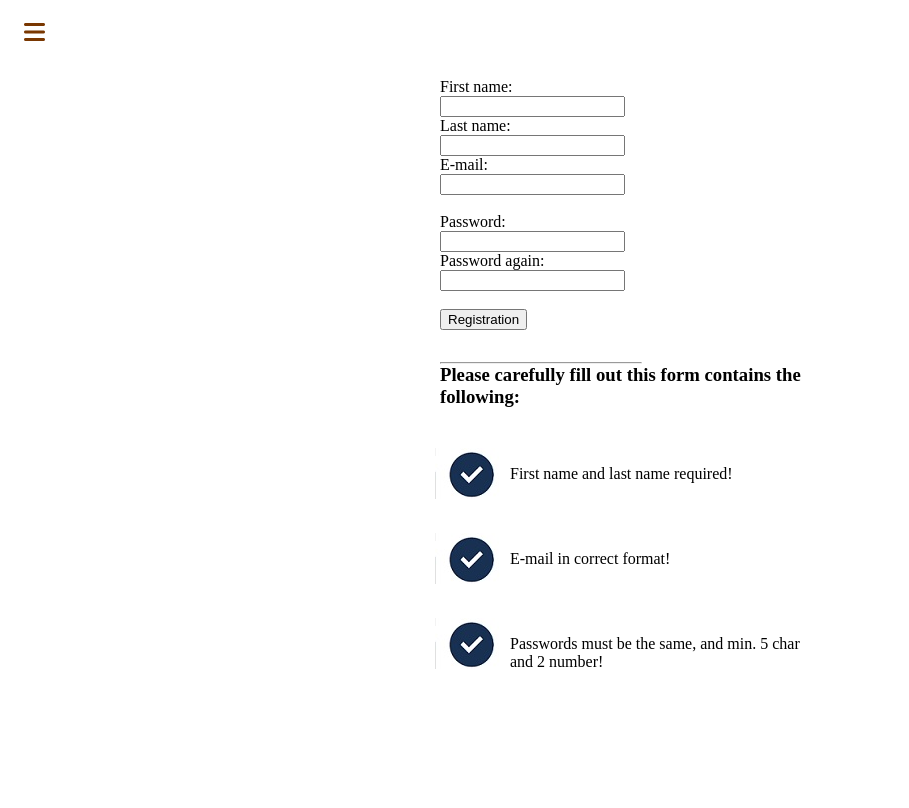
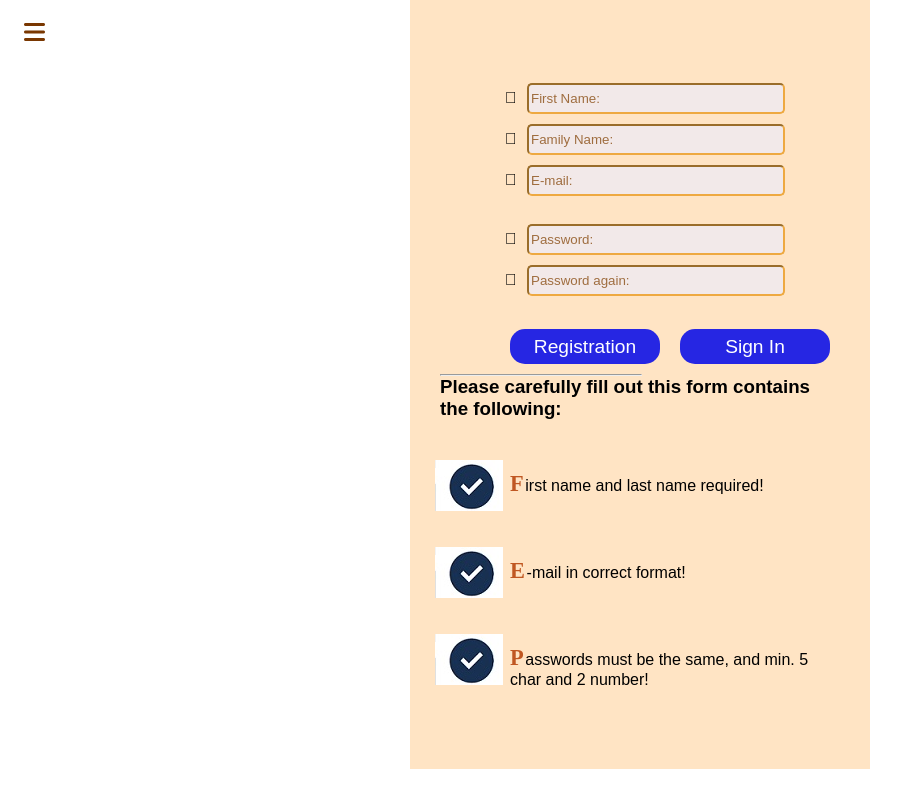
Before and after one commit to kulta1990/Webshop, an Angular app: page /registration in a window 1280 px wide. Shown: the top 808 px of the page, without its empty margins (0-909 px from the left). Built offline with nearby package versions, Linux system fonts and the light colour scheme.

Commit message:
registration form fontstyle

```diff
--- a/src/app/registration/registration.component.css
+++ b/src/app/registration/registration.component.css
@@ -1,24 +1,82 @@
+* {
+    font-family: sans-serif;
+
+}
+
+input {
+    margin: 5px;
+    width: 250px;
+    height: 25px;
+    border-radius: 5px;
+    border-color: rgb(238, 169, 65);
+    background-color: rgb(242, 233, 233);
+
+
+}
+
+input:focus {
+    width: 260px;
+    height: 30px;
+}
+
+input::placeholder {
+    color: rgb(159, 109, 63);
+}
+i{
+    margin: 5px;
+}
 li {
     list-style-image: url('../../assets/listStyleType.jpg');
     margin: 30px;
+
 }
+#btnReg, #btnSign{
+    width: 150px;
+    margin: 10px;
+    border-radius: 15px;
+    background-color: rgb(38, 38, 227);
+    height: 35px;
+    color: white;
+    border-style: none;
+    font-size: 1.2rem;
+
+}
+#btnReg:hover , #btnSign:hover{
+    opacity: 0.8;
+    background-color: rgb(63, 61, 61);
+    width: 165px;
+}
+
+li::first-letter {
+    color: rgba(185, 71, 15, 0.893);
+    font-size: 1.4rem;
+    font-weight: 700;
+    font-family: 'Times New Roman', Times, serif;
+    letter-spacing: 1.2pt;
+}
+
 span {
-    top:-20px; position:relative;
- }
+    top: -20px;
+    position: relative;
+
+}
 
 ul {
     margin-top: 40px;
+
 }
 
 .holder {
     max-width: 400px;
     margin: auto;
     padding: 30px;
+    height: fit-content;
+    background-color: bisque;
 }
 
 .form {
     margin-top: 3rem;
-    margin-bottom: 2rem;
+    padding-left: 60px;
 }
 
 hr {
--- a/src/app/registration/registration.component.html
+++ b/src/app/registration/registration.component.html
@@ -1,28 +1,29 @@
 <div class="holder">
     <form class="form" action="registration.php" method="post">
-        <label for="Fname">First name:</label><br>
-        <input type="text" name="Fname" id="Fname"><br>
-        <label for="Lname">Last name:</label><br>
-        <input type="text" name="Lname" id="Lname"><br>
-        <label for="email">E-mail:</label><br>
-        <input type="email" name="email" id="email"><br><br>
-        <label for="password">Password:</label><br>
-        <input type="password" name="password" id="password"><br>
-        <label for="password_again">Password again:</label><br>
-        <input type="password" name="password_again" id="password_again"><br><br>
-        <input type="submit" value="Registration">
+        <i class="fa-solid fa-user"></i>
+        <input type="text" name="Fname" id="Fname" minlength="1" placeholder="First Name:"><br>
+        <i class="fa-solid fa-user"></i>
+        <input type="text" name="Lname" id="Lname" minlength="1" placeholder="Family Name:"><br>
+        <i class="fa-solid fa-envelope"></i>
+        <input type="email" name="email" id="email" placeholder="E-mail:"><br><br>
+        <i class="fa-solid fa-key"></i>
+        <input type="password" name="password" id="password" placeholder="Password:"><br>
+        <i class="fa-solid fa-key"></i>
+        <input type="password" name="password_again" id="password_again" placeholder="Password again:"><br><br>
+        <button type="submit" id="btnReg">Registration</button>
+        <button type="submit" id='btnSign'>Sign In</button>
     </form>
     <hr>
     <h3>Please carefully fill out this form contains the following:</h3>
     <ul>
-
-        <li><span>First name and last name required!</span></li>
-
-
-        <li><span> E-mail in correct format!</span></li>
-
-        <li><span>Passwords must be the same, and min. 5 char and 2 number!</span></li>
-
+        <li>
+            <span>First name and last name required!</span>
+        </li>
+        <li>
+            <span> E-mail in correct format!</span>
+        </li>
+        <li>
+            <span>Passwords must be the same, and min. 5 char and 2 number!</span>
+        </li>
     </ul>
-
 </div>
--- a/src/app/registration/registration.component.ts
+++ b/src/app/registration/registration.component.ts
@@ -7,4 +7,30 @@ import { Component } from '@angular/core';
 })
 export class RegistrationComponent {
 
+  Regexp():void {
+    const event = document.getElementById('btnReg');
+    event?.addEventListener('click', () => {
+      let a: any = document.getElementById('email') as HTMLElement | null;
+      let d: any = document.getElementById('password') as HTMLElement | null;
+      let e: any = document.getElementById('password_again') as HTMLElement | null;
+
+      let email: any = a.value;
+      let password: any = d.value;
+      let passwordAgain: any = e.value;
+console.log(email)
+      let regexEmail: RegExp = /[a-z0-9!#$%&'*+/=?^_`{|}~-]+(?:\.[a-z0-9!#$%&'*+/=?^_`{|}~-]+)*@(?:[a-z0-9](?:[a-z0-9-]*[a-z0-9])?\.)+[a-z0-9](?:[a-z0-9-]*[a-z0-9])?/;
+      let regexPasswort: RegExp = /^(?=.*\d)(?=.*[a-z])(?=.*[A-Z])(?=.*[a-zA-Z]).{5,}$/;
+
+
+      if (!(regexEmail.test(email))) {
+        alert('Not valid e-mail address!');
+      } else if (!(regexPasswort.test(password))) {
+       alert('The password must be min. 5 character and must contain min. 1 uppercase + min. 1 lowercase + sign!');
+      } else if (password !== passwordAgain) {
+        alert('The passwords do not match!');
+      }
+    })
+
+  }
+
 }
```
